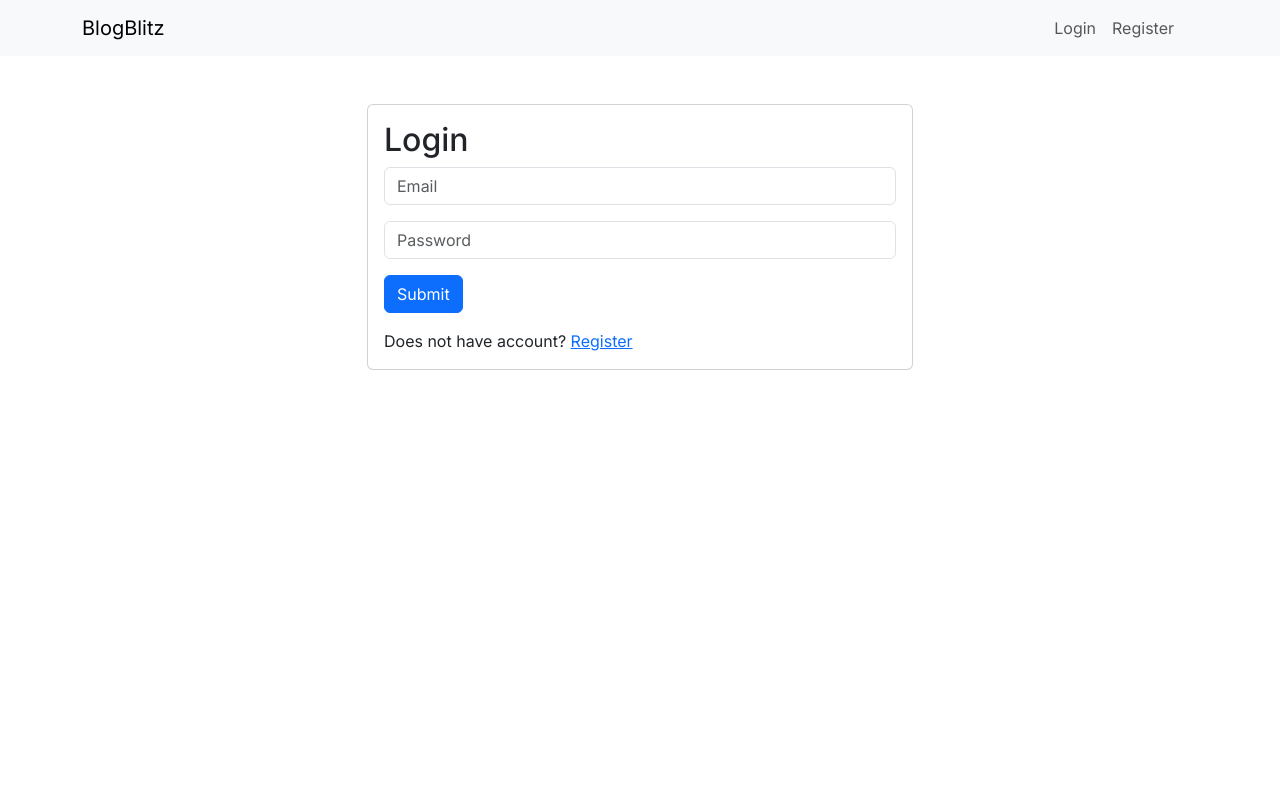
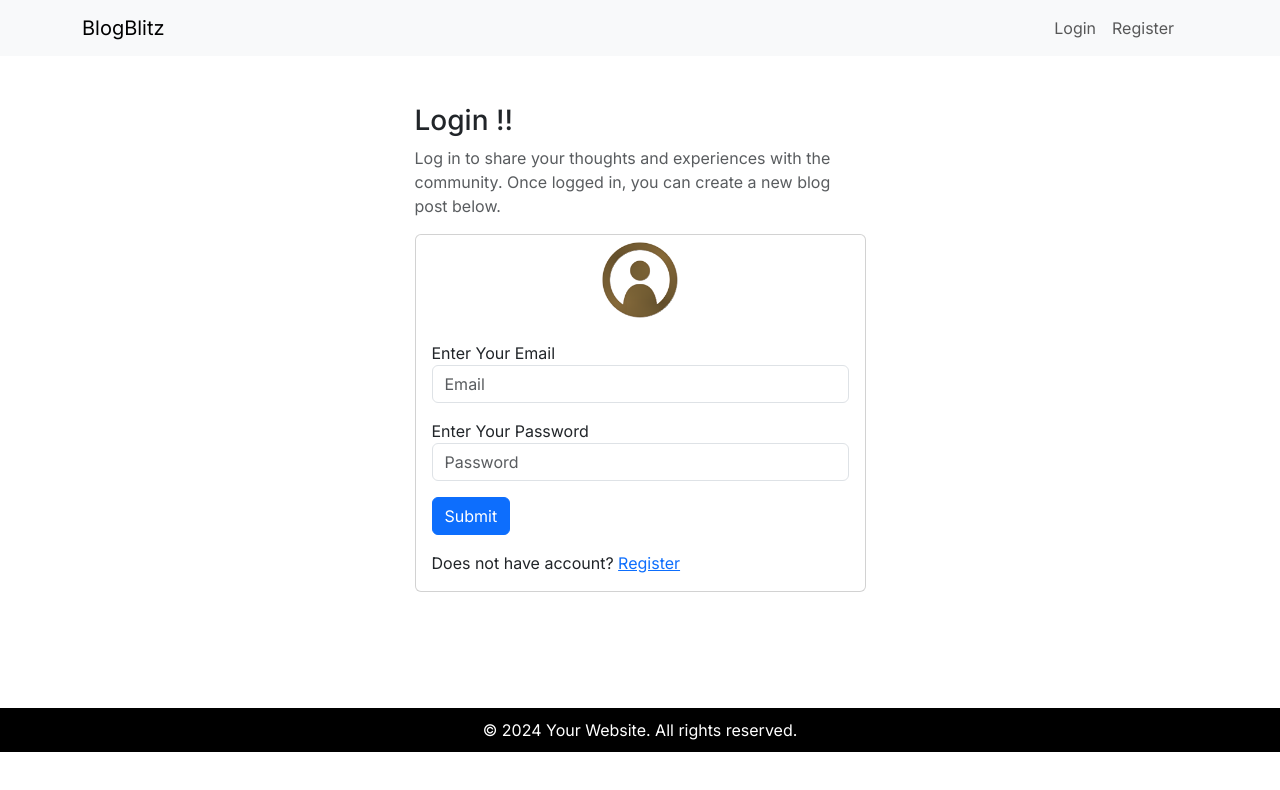
Before and after one commit to SNitesh01/BlogBlitz, a Next.js app: page /login in a window 1280 px wide. Shown: the top 790 px of the page. Built offline with nearby package versions, Linux system fonts and the light colour scheme; no server answers.

Commit message:
add some styles

```diff
--- a/src/app/layout.js
+++ b/src/app/layout.js
@@ -4,6 +4,7 @@ import "bootstrap/dist/css/bootstrap.min.css";
 import { ToastContainer } from "react-toastify";
 import "react-toastify/dist/ReactToastify.css";
 import Header from "@/components/Navbar";
+import Footer from "@/components/Footer";
 
 const inter = Inter({ subsets: ["latin"] });
 
@@ -19,6 +20,7 @@ export default function RootLayout({ children }) {
         <ToastContainer autoClose={800} />
         <Header />
         {children}
+        <Footer/>
       </body>
     </html>
   );
--- a/src/app/login/page.js
+++ b/src/app/login/page.js
@@ -6,6 +6,8 @@ import { useFormik } from "formik";
 import * as Yup from "yup";
 import Link from "next/link";
 import { useRouter } from "next/navigation";
+import avtaricon from "../../../public/images/useravtat.png";
+import Image from "next/image";
 
 const validationSchema = Yup.object().shape({
   email: Yup.string()
@@ -17,7 +19,7 @@ const validationSchema = Yup.object().shape({
 });
 
 const Index = () => {
-  const router = useRouter()
+  const router = useRouter();
   const formik = useFormik({
     initialValues: {
       name: "",
@@ -34,9 +36,9 @@ const Index = () => {
           password
         );
         const result = userCredential.user;
-        localStorage.setItem("token", result.accessToken)
+        localStorage.setItem("token", result.accessToken);
         toast.success("User Login Successfully");
-        router.push("/")
+        router.push("/");
       } catch (error) {
         console.error("Login error:", error);
         toast.error(error.message);
@@ -47,20 +49,34 @@ const Index = () => {
   return (
     <div className="container mt-5">
       <div className="row justify-content-center">
-        <div className="col-md-6">
+        <div className="col-md-5">
+          <h3 className="text-start">Login !!</h3>
+          <p className="text-muted">
+            Log in to share your thoughts and experiences with the community.
+            Once logged in, you can create a new blog post below.
+          </p>
           <div className="card">
+            <div className="text-center">
+              <Image
+                src={avtaricon}
+                id="imageAsBackground"
+                alt="img"
+                height={90}
+                width={90}
+              />
+            </div>
             <div className="card-body">
-              <h2>Login</h2>
               <form onSubmit={formik.handleSubmit}>
                 <div className="mb-3">
+                  <label>Enter Your Email</label>
                   <input
                     type="email"
                     name="email"
                     placeholder="Email"
-                    //value={formik.values.email}
                     onChange={formik.handleChange}
                     onBlur={formik.handleBlur}
-                    className={`form-control ${formik.touched.email && formik.errors.email
+                    className={`form-control ${
+                      formik.touched.email && formik.errors.email
                         ? "is-invalid"
                         : ""
                     }`}
@@ -72,14 +88,15 @@ const Index = () => {
                   )}
                 </div>
                 <div className="mb-3">
+                  <label>Enter Your Password</label>
                   <input
                     type="password"
                     name="password"
                     placeholder="Password"
-                    //value={formik.values.password}
                     onChange={formik.handleChange}
                     onBlur={formik.handleBlur}
-                    className={`form-control ${formik.touched.password && formik.errors.password
+                    className={`form-control ${
+                      formik.touched.password && formik.errors.password
                         ? "is-invalid"
                         : ""
                     }`}
--- /dev/null
+++ b/src/components/Footer/index.js
@@ -0,0 +1,36 @@
+import React from 'react';
+
+const Footer = () => {
+  return (
+    <div style={pageStyle}>
+      <div style={contentStyle}>
+      </div>
+      <footer style={footerStyle}>
+        <p style={copyrightStyle}>&copy; 2024 Your Website. All rights reserved.</p>
+      </footer>
+    </div>
+  );
+};
+
+const pageStyle = {
+  display: 'flex',
+  flexDirection: 'column',
+  minHeight: '20vh',
+};
+
+const contentStyle = {
+  flex: 1,
+};
+
+const footerStyle = {
+  backgroundColor: 'black',
+  color: 'white',
+  textAlign: 'center',
+  padding: '10px',
+};
+
+const copyrightStyle = {
+  margin: '0',
+};
+
+export default Footer;
```
Also changed, not shown: src/app/blogs/create/page.js (+7 -3 lines), src/app/register/page.js (+28 -7 lines), public/images/useravtat.png (added). Lines whose indentation alone changed are shown as unchanged.
